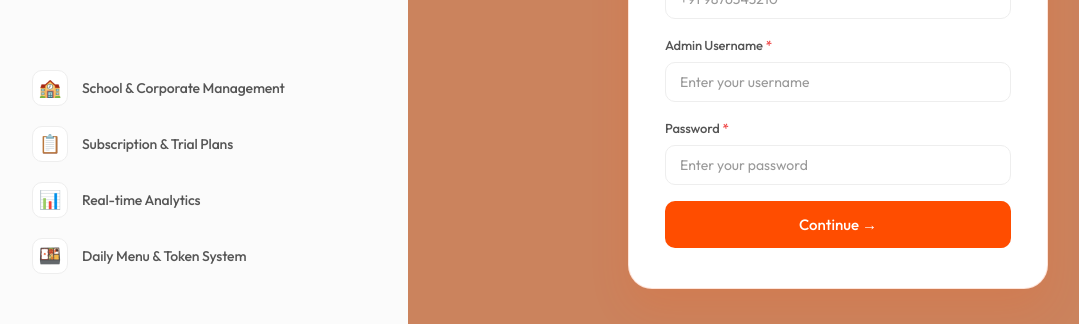
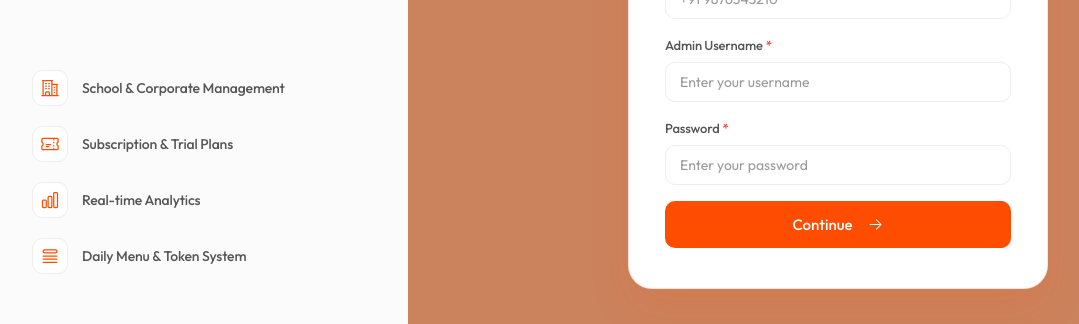
Before and after one commit to RohitShidling/meal-admin-fronent, a React (Vite) app: page /login in a window 1280 px wide. Shown: the part 350-674 px from the top of the page, without its empty margins (12-1091 px from the left). Built offline with nearby package versions, Linux system fonts and the light colour scheme; no server answers.

Commit message:
login and icon updated

```diff
--- a/package.json
+++ b/package.json
@@ -13,6 +13,7 @@
     "lucide-react": "^1.11.0",
     "react": "^19.2.5",
     "react-dom": "^19.2.5",
+    "react-icons": "^5.6.0",
     "react-router-dom": "^7.14.2"
   },
   "devDependencies": {
--- a/src/pages/Login.css
+++ b/src/pages/Login.css
@@ -60,8 +60,20 @@
   display: flex;
   align-items: center;
   justify-content: center;
-  font-size: 18px;
   flex-shrink: 0;
+  color: var(--accent-primary);
+  transition: var(--transition);
+}
+
+.login-feature-icon svg {
+  width: 20px;
+  height: 20px;
+}
+
+.login-feature-item:hover .login-feature-icon {
+  border-color: var(--accent-primary);
+  background: var(--accent-bg);
+  transform: translateY(-2px);
 }
 
 .login-panel-footer {
@@ -156,8 +168,11 @@
   font-weight: 500;
 }
 
-.otp-info svg {
+.otp-info-icon {
+  width: 18px;
+  height: 18px;
   flex-shrink: 0;
+  color: var(--accent-primary);
 }
 
 .back-link {
@@ -166,7 +181,9 @@
   color: var(--text-secondary);
   font-size: 13px;
   cursor: pointer;
-  text-align: center;
+  display: flex;
+  align-items: center;
+  justify-content: center;
   padding: 4px 0;
   transition: var(--transition);
   font-family: inherit;
@@ -174,6 +191,7 @@
 
 .back-link:hover {
   color: var(--accent-primary);
+  transform: translateX(-4px);
 }
 
 /* ── Responsive: collapse left panel on small screens ── */
--- a/src/pages/Login.jsx
+++ b/src/pages/Login.jsx
@@ -2,7 +2,17 @@ import { useState } from 'react';
 import { Navigate } from 'react-router-dom';
 import { useAuth } from '../context/AuthContext';
 import { Input, Button } from '../components/FormElements';
+import {
+  HiOutlineBuildingOffice2,
+  HiOutlineTicket,
+  HiOutlineChartBar,
+  HiOutlineQueueList,
+  HiOutlinePhone,
+  HiArrowRight,
+  HiArrowLeft
+} from 'react-icons/hi2';
 import './Login.css';
+
 
 export default function LoginPage() {
   const { isAuthenticated, step, loading, sendOTP, verifyOTP, pendingPhone } = useAuth();
@@ -44,10 +54,10 @@ export default function LoginPage() {
         </div>
         <div className="login-features">
           {[
-            { icon: '🏫', label: 'School & Corporate Management' },
-            { icon: '📋', label: 'Subscription & Trial Plans' },
-            { icon: '📊', label: 'Real-time Analytics' },
-            { icon: '🍱', label: 'Daily Menu & Token System' },
+            { icon: <HiOutlineBuildingOffice2 />, label: 'School & Corporate Management' },
+            { icon: <HiOutlineTicket />, label: 'Subscription & Trial Plans' },
+            { icon: <HiOutlineChartBar />, label: 'Real-time Analytics' },
+            { icon: <HiOutlineQueueList />, label: 'Daily Menu & Token System' },
           ].map((f) => (
             <div key={f.label} className="login-feature-item">
               <span className="login-feature-icon">{f.icon}</span>
@@ -116,15 +126,13 @@ export default function LoginPage() {
                 loading={loading}
                 id="admin-login-submit"
               >
-                Continue →
+                Continue <HiArrowRight style={{ marginLeft: '8px' }} />
               </Button>
             </form>
           ) : (
             <form onSubmit={handleVerifyOTP} className="login-form" id="admin-otp-form">
               <div className="otp-info">
-                <svg width="18" height="18" viewBox="0 0 24 24" fill="none" stroke="currentColor" strokeWidth="2">
-                  <path d="M22 16.92v3a2 2 0 0 1-2.18 2 19.79 19.79 0 0 1-8.63-3.07A19.5 19.5 0 0 1 4.69 12a19.79 19.79 0 0 1-3.07-8.67A2 2 0 0 1 3.6 1.2h3a2 2 0 0 1 2 1.72c.127.96.361 1.903.7 2.81a2 2 0 0 1-.45 2.11L7.91 8.76a16 16 0 0 0 6.34 6.34l1.56-1.56a2 2 0 0 1 2.11-.45c.907.339 1.85.573 2.81.7A2 2 0 0 1 22 16.92z"/>
-                </svg>
+                <HiOutlinePhone className="otp-info-icon" />
                 <span>Enter the 6-digit OTP sent to your registered phone.</span>
               </div>
               <Input
@@ -156,7 +164,7 @@ export default function LoginPage() {
                 onClick={() => { setOtp(''); setError(''); }}
                 id="back-to-login"
               >
-                ← Back to login
+                <HiArrowLeft style={{ marginRight: '8px' }} /> Back to login
               </button>
             </form>
           )}
--- a/src/services/api.js
+++ b/src/services/api.js
@@ -55,7 +55,10 @@ async function request(endpoint, options = {}) {
   const data = await res.json().catch(() => ({}));
 
   if (!res.ok) {
-    if (res.status === 401 && !options._retry) {
+    // Only attempt refresh for 401s on non-auth endpoints
+    const isAuthEndpoint = endpoint.includes('/api/admin/auth/');
+
+    if (res.status === 401 && !options._retry && !isAuthEndpoint) {
       try {
         const refreshRes = await fetch(`${BASE_URL}/api/admin/auth/refresh`, {
           method: 'POST',
@@ -68,9 +71,14 @@ async function request(endpoint, options = {}) {
           return request(endpoint, { ...options, _retry: true });
         }
       } catch {}
+
+      // If refresh fails, clear and redirect
       TokenService.clear();
       window.location.href = '/login';
     }
+
+    // For 401 on login/auth, or if refresh failed, we just throw the error
+    // so the caller (like AuthContext) can handle it.
     const error = new Error(data.message || `HTTP ${res.status}`);
     error.status = res.status;
     error.data = data;
```
Also changed, not shown: 1 other file (tests, documents, lock files or other folders).
